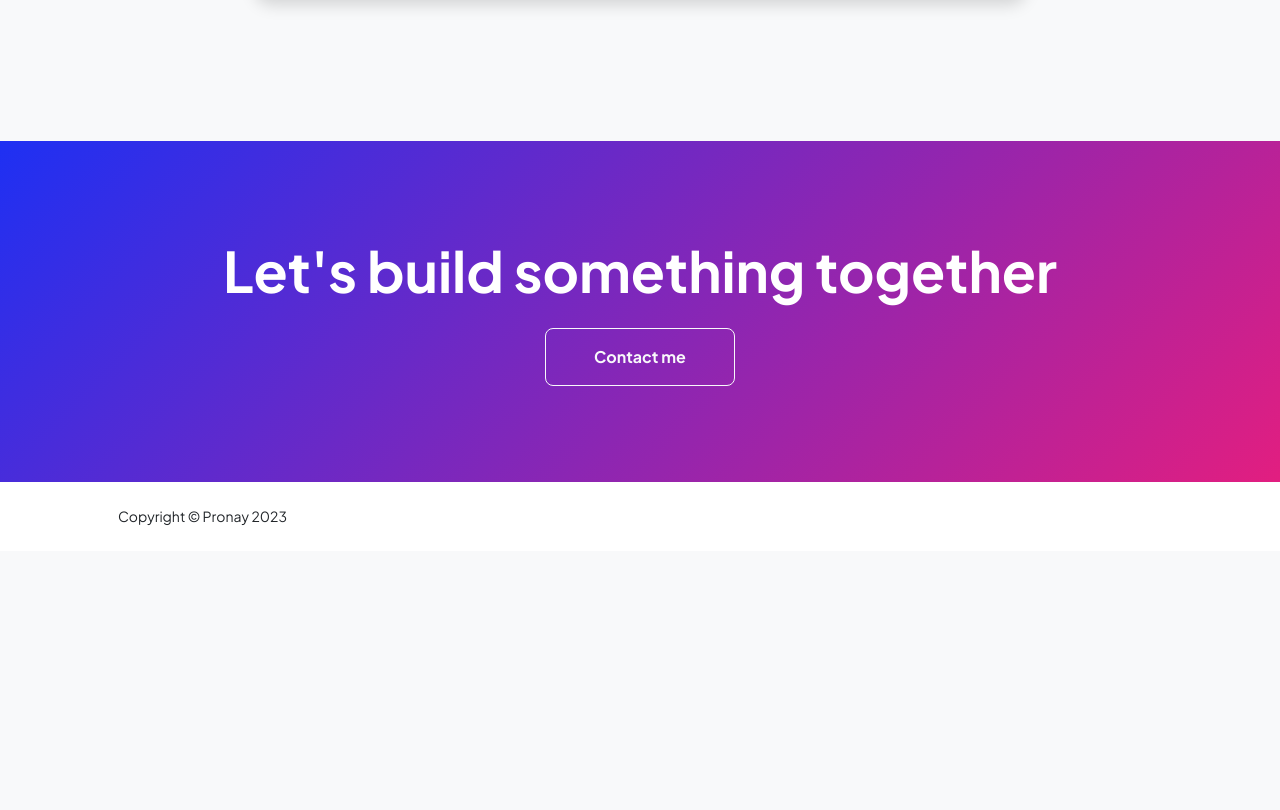
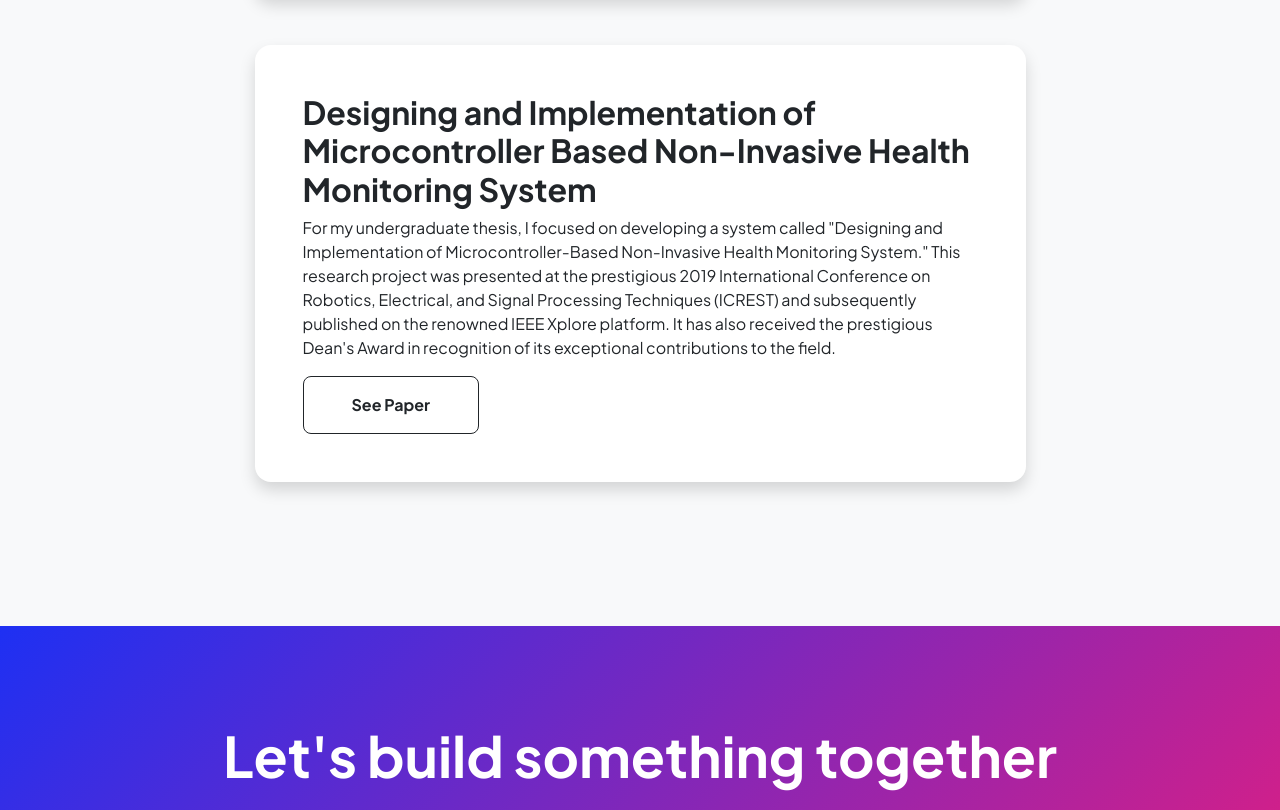
Before and after one commit to pronaymazumder/portfolio, a plain HTML site: page projects.html in a window 1280 px wide. Shown: the part 4637-5447 px from the top of the page. Before the commit the page ends 5188 px from the top, so only its background shows below. Drawn offline with nearby package versions, Linux system fonts and the light colour scheme.

Commit message:
Update projects.html

```diff
--- a/projects.html
+++ b/projects.html
@@ -167,6 +167,19 @@
                                 </div>
                                 </a>
                             </div>
+                            <!-- Project Card 9-->
+                            <div class="card overflow-hidden shadow rounded-4 border-0 mb-5">
+                                <div class="card-body p-0">
+                                    <div class="d-flex align-items-center">
+                                        <div class="p-5">
+                                            <h2 class="fw-bolder">Designing and Implementation of Microcontroller Based Non-Invasive Health Monitoring System</h2>
+                                            <p>For my undergraduate thesis, I focused on developing a system called "Designing and Implementation of Microcontroller-Based Non-Invasive Health Monitoring System." This research project was presented at the prestigious 2019 International Conference on Robotics, Electrical, and Signal Processing Techniques (ICREST) and subsequently published on the renowned IEEE Xplore platform. It has also received the prestigious Dean's Award in recognition of its exceptional contributions to the field.</p>
+                                            <a class="btn btn-outline-dark btn-lg px-5 py-3 fs-6 fw-bolder" href="https://ieeexplore.ieee.org/document/8644247">See Paper</a>
+                                        </div>
+                                    </div>
+                                </div>
+                                </a>
+                            </div>
 
 
 
```
